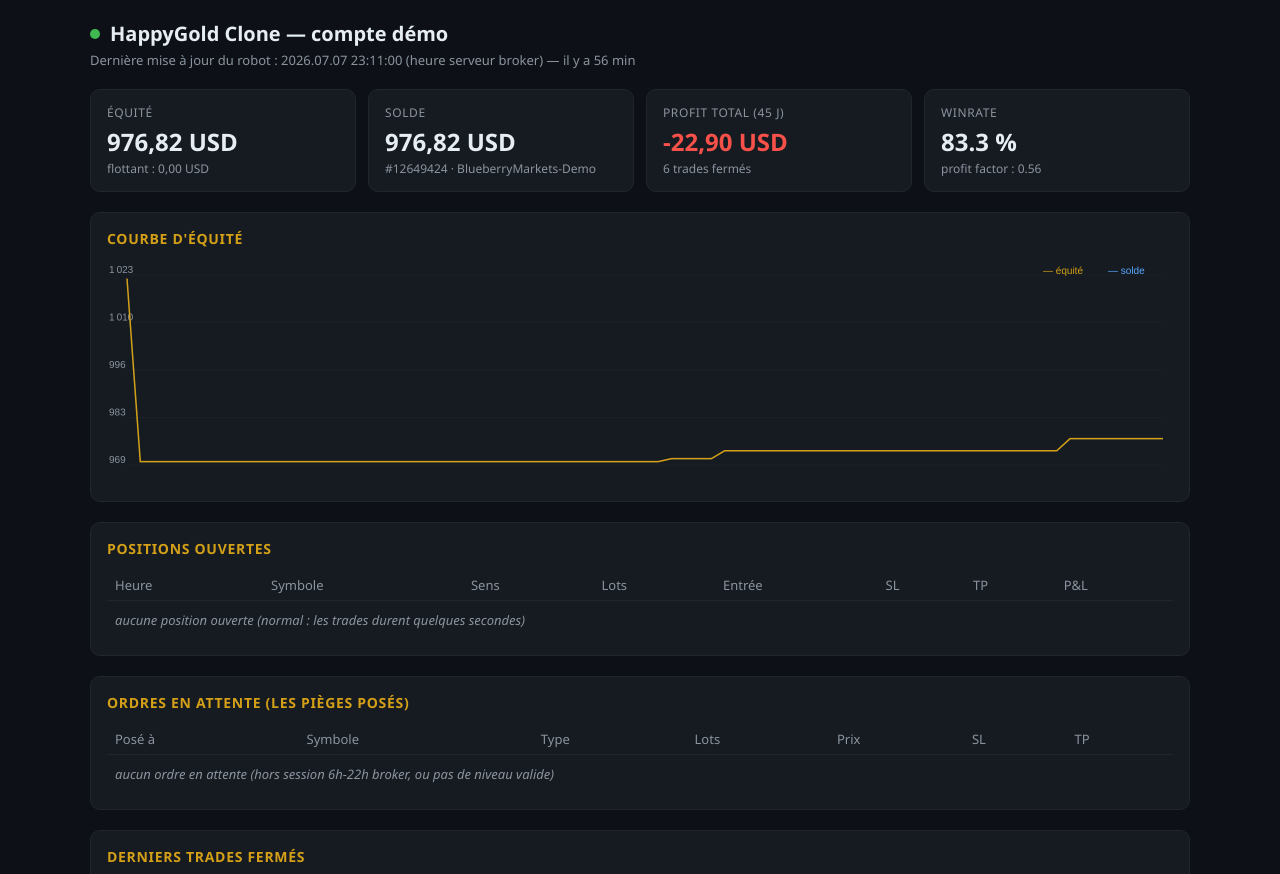
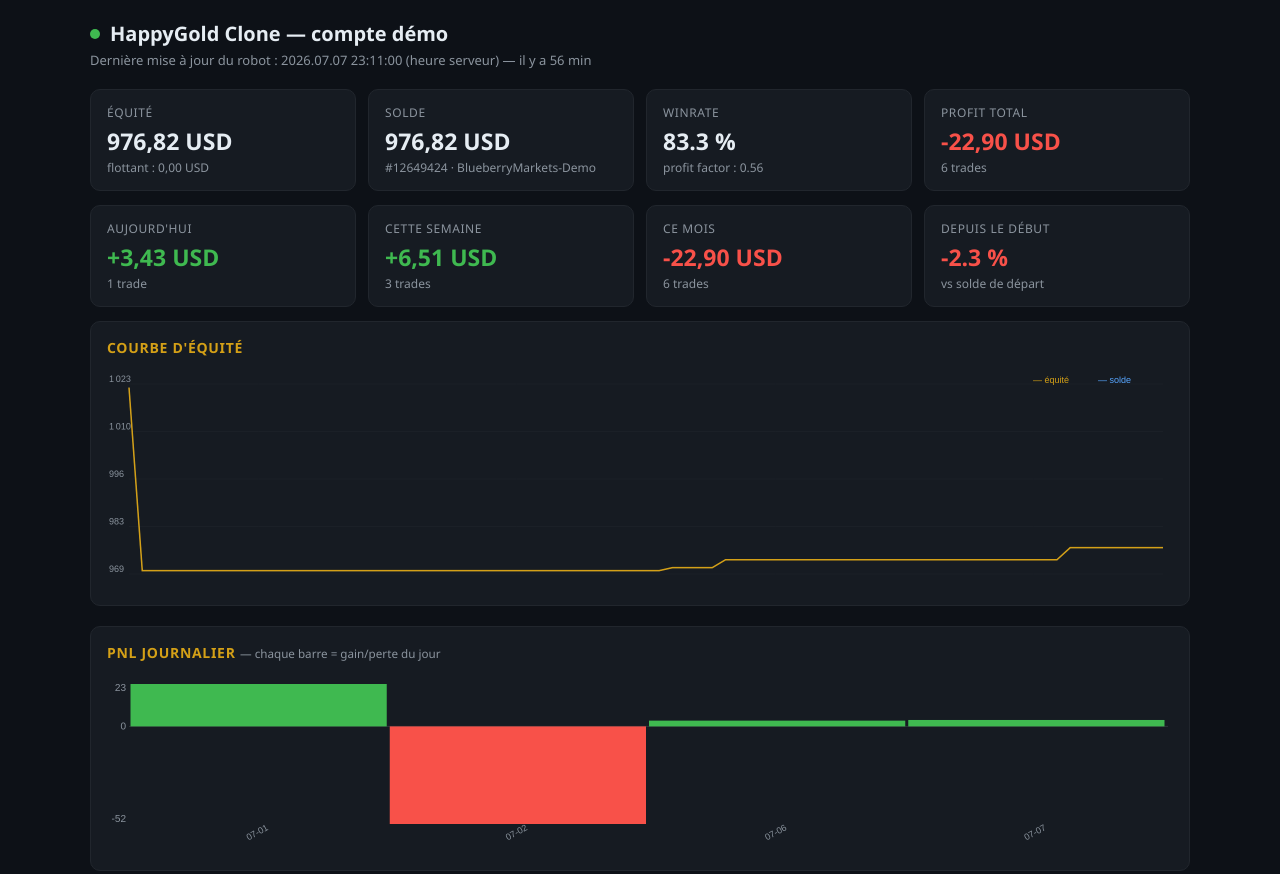
Before and after one commit to Fulflock/hgclone-monitor, a plain HTML site: page docs/index.html in a window 1280 px wide. Shown: the top 874 px of the page. Drawn offline with Linux system fonts and the light colour scheme.

Commit message:
Dashboard: PnL daily/weekly/monthly + graphiques barres
Co-Authored-By: claude-flow <ruv@ruv.net>

```diff
--- a/docs/index.html
+++ b/docs/index.html
@@ -17,15 +17,16 @@
   h1 .dot { width: 10px; height: 10px; border-radius: 50%; background: var(--green); display: inline-block; }
   h1 .dot.stale { background: var(--red); }
   .sub { color: var(--muted); font-size: 13px; margin-bottom: 20px; }
-  .cards { display: grid; grid-template-columns: repeat(auto-fit, minmax(160px, 1fr)); gap: 12px; margin-bottom: 20px; }
+  .cards { display: grid; grid-template-columns: repeat(auto-fit, minmax(150px, 1fr)); gap: 12px; margin-bottom: 14px; }
   .card { background: var(--card); border: 1px solid var(--border); border-radius: 10px; padding: 14px 16px; }
   .card .lbl { color: var(--muted); font-size: 12px; text-transform: uppercase; letter-spacing: .05em; }
-  .card .val { font-size: 24px; font-weight: 600; margin-top: 4px; }
+  .card .val { font-size: 23px; font-weight: 600; margin-top: 4px; }
   .card .val.pos { color: var(--green); } .card .val.neg { color: var(--red); }
   .card .det { color: var(--muted); font-size: 12px; margin-top: 2px; }
   .panel { background: var(--card); border: 1px solid var(--border); border-radius: 10px; padding: 16px; margin-bottom: 20px; }
   .panel h2 { font-size: 14px; color: var(--gold); margin-bottom: 12px; text-transform: uppercase; letter-spacing: .05em; }
-  canvas { width: 100%; height: 220px; }
+  .panel h2 small { color: var(--muted); text-transform: none; letter-spacing: 0; font-weight: 400; }
+  canvas { width: 100%; display: block; }
   table { width: 100%; border-collapse: collapse; font-size: 13px; }
   th { text-align: left; color: var(--muted); font-weight: 500; padding: 6px 8px; border-bottom: 1px solid var(--border); }
   td { padding: 7px 8px; border-bottom: 1px solid var(--border); }
@@ -34,6 +35,8 @@
   .pos { color: var(--green); } .neg { color: var(--red); }
   .empty { color: var(--muted); font-style: italic; padding: 10px 8px; }
   .warn { background: #3d1d1d; border: 1px solid var(--red); color: #ffb3ae; border-radius: 10px; padding: 12px 16px; margin-bottom: 20px; display: none; }
+  .grid2 { display: grid; grid-template-columns: 1fr 1fr; gap: 20px; }
+  @media (max-width: 760px) { .grid2 { grid-template-columns: 1fr; } }
   @media (max-width: 640px) { .card .val { font-size: 19px; } body { padding: 10px; } }
 </style>
 </head>
@@ -46,11 +49,25 @@
   <div class="cards">
     <div class="card"><div class="lbl">Équité</div><div class="val" id="equity">—</div><div class="det" id="floating"></div></div>
     <div class="card"><div class="lbl">Solde</div><div class="val" id="balance">—</div><div class="det" id="account"></div></div>
-    <div class="card"><div class="lbl">Profit total (45 j)</div><div class="val" id="ptotal">—</div><div class="det" id="ntrades"></div></div>
     <div class="card"><div class="lbl">Winrate</div><div class="val" id="wr">—</div><div class="det" id="pf"></div></div>
+    <div class="card"><div class="lbl">Profit total</div><div class="val" id="ptotal">—</div><div class="det" id="ntrades"></div></div>
   </div>
 
-  <div class="panel"><h2>Courbe d'équité</h2><canvas id="chart" width="1060" height="220"></canvas></div>
+  <div class="cards">
+    <div class="card"><div class="lbl">Aujourd'hui</div><div class="val" id="pnlDay">—</div><div class="det" id="nDay"></div></div>
+    <div class="card"><div class="lbl">Cette semaine</div><div class="val" id="pnlWeek">—</div><div class="det" id="nWeek"></div></div>
+    <div class="card"><div class="lbl">Ce mois</div><div class="val" id="pnlMonth">—</div><div class="det" id="nMonth"></div></div>
+    <div class="card"><div class="lbl">Depuis le début</div><div class="val" id="pnlPct">—</div><div class="det">vs solde de départ</div></div>
+  </div>
+
+  <div class="panel"><h2>Courbe d'équité</h2><canvas id="chart" height="440"></canvas></div>
+
+  <div class="panel"><h2>PnL journalier <small>— chaque barre = gain/perte du jour</small></h2><canvas id="daily" height="360"></canvas></div>
+
+  <div class="grid2">
+    <div class="panel"><h2>PnL hebdomadaire</h2><canvas id="weekly" height="360"></canvas></div>
+    <div class="panel"><h2>PnL mensuel</h2><canvas id="monthly" height="360"></canvas></div>
+  </div>
 
   <div class="panel"><h2>Positions ouvertes</h2>
     <table><thead><tr><th>Heure</th><th>Symbole</th><th>Sens</th><th>Lots</th><th>Entrée</th><th>SL</th><th>TP</th><th>P&amp;L</th></tr></thead>
@@ -64,32 +81,90 @@
     <table><thead><tr><th>Heure</th><th>Symbole</th><th>Sens</th><th>Lots</th><th>Sortie</th><th>P&amp;L</th><th>Note</th></tr></thead>
     <tbody id="deals"></tbody></table></div>
 
-  <div class="sub">Mise à jour automatique par le robot toutes les heures · page rafraîchie toutes les 5 min</div>
+  <div class="sub">Mise à jour automatique par le robot toutes les heures · page rafraîchie toutes les 5 min · heures = heure serveur du broker</div>
 </div>
 
 <script>
 const RAW_URL = "https://raw.githubusercontent.com/Fulflock/hgclone-monitor/main/data/state.json";
 const fmt = (v, cur) => Number(v).toLocaleString("fr-FR", {minimumFractionDigits: 2, maximumFractionDigits: 2}) + (cur ? " " + cur : "");
+const sign = v => (v > 0 ? "+" : "") + v.toLocaleString("fr-FR", {minimumFractionDigits: 2, maximumFractionDigits: 2});
 const cls = v => v > 0 ? "pos" : v < 0 ? "neg" : "";
 
-function drawChart(hist) {
+// --- parsing date broker "2026.07.07 15:09:43" ---
+function parseDT(s) { return new Date(s.replace(/\./g, "-").replace(" ", "T")); }
+function dayKey(d) { return d.toISOString().slice(0, 10); }
+function monthKey(d) { return d.toISOString().slice(0, 7); }
+function isoWeek(d) {
+  const dt = new Date(Date.UTC(d.getFullYear(), d.getMonth(), d.getDate()));
+  const day = dt.getUTCDay() || 7;
+  dt.setUTCDate(dt.getUTCDate() + 4 - day);
+  const yStart = new Date(Date.UTC(dt.getUTCFullYear(), 0, 1));
+  const wk = Math.ceil(((dt - yStart) / 86400000 + 1) / 7);
+  return dt.getUTCFullYear() + "-S" + String(wk).padStart(2, "0");
+}
+
+function bucket(deals, keyFn) {
+  const m = new Map();
+  for (const t of deals) {
+    const d = parseDT(t.time);
+    if (isNaN(d)) continue;
+    const k = keyFn(d);
+    if (!m.has(k)) m.set(k, {pnl: 0, n: 0});
+    const b = m.get(k); b.pnl += Number(t.profit); b.n++;
+  }
+  return [...m.entries()].sort((a, b) => a[0] < b[0] ? -1 : 1); // chrono
+}
+
+// --- bar chart PnL (vert/rouge autour du zéro) ---
+function drawBars(id, data, cur, maxBars) {
+  const c = document.getElementById(id), ctx = c.getContext("2d");
+  const W = c.width = c.offsetWidth * 2, H = c.height = c.height ? c.offsetHeight * 2 : 720;
+  ctx.clearRect(0, 0, W, H);
+  if (!data.length) { ctx.fillStyle = "#8b949e"; ctx.font = "22px sans-serif"; ctx.fillText("Aucune donnée pour l'instant", 20, H / 2); return; }
+  data = data.slice(-maxBars);
+  const vals = data.map(d => d[1].pnl);
+  const mx = Math.max(0.01, ...vals), mn = Math.min(0, ...vals);
+  const pad = 44, padB = 60, padT = 20;
+  const zeroY = padT + (H - padT - padB) * (mx / (mx - mn || 1));
+  const Y = v => padT + (H - padT - padB) * ((mx - v) / (mx - mn || 1));
+  // grille + axe zéro
+  ctx.strokeStyle = "#30363d"; ctx.lineWidth = 2; ctx.beginPath(); ctx.moveTo(pad, zeroY); ctx.lineTo(W - 10, zeroY); ctx.stroke();
+  ctx.fillStyle = "#8b949e"; ctx.font = "20px sans-serif"; ctx.textAlign = "right";
+  ctx.fillText("0", pad - 6, zeroY + 6);
+  ctx.fillText(Math.round(mx).toLocaleString("fr-FR"), pad - 6, Y(mx) + 14);
+  if (mn < 0) ctx.fillText(Math.round(mn).toLocaleString("fr-FR"), pad - 6, Y(mn) - 4);
+  const n = data.length, gap = 6, bw = Math.max(3, (W - pad - 14 - gap * n) / n);
+  ctx.textAlign = "center";
+  data.forEach((d, i) => {
+    const v = d[1].pnl, x = pad + gap / 2 + i * (bw + gap);
+    ctx.fillStyle = v >= 0 ? "#3fb950" : "#f85149";
+    const top = Math.min(Y(v), zeroY), h = Math.max(2, Math.abs(Y(v) - zeroY));
+    ctx.fillRect(x, top, bw, h);
+    // label espacé pour lisibilité
+    const step = Math.ceil(n / 12);
+    if (i % step === 0 || i === n - 1) {
+      ctx.fillStyle = "#8b949e"; ctx.font = "18px sans-serif";
+      let lbl = d[0].replace(/^\d{4}-/, "");
+      ctx.save(); ctx.translate(x + bw / 2, H - padB + 22); ctx.rotate(-0.5);
+      ctx.fillText(lbl, 0, 0); ctx.restore();
+    }
+  });
+}
+
+function drawEquity(hist) {
   const c = document.getElementById("chart"), ctx = c.getContext("2d");
   const W = c.width = c.offsetWidth * 2, H = c.height = 440;
   ctx.clearRect(0, 0, W, H);
-  if (!hist || hist.length < 2) { ctx.fillStyle = "#8b949e"; ctx.font = "24px sans-serif"; ctx.fillText("Pas encore assez de points (revenez dans quelques heures)", 20, H/2); return; }
-  const eq = hist.map(p => p.eq), bal = hist.map(p => p.bal);
-  const all = eq.concat(bal), mn = Math.min(...all) * 0.999, mx = Math.max(...all) * 1.001;
-  const X = i => 40 + (W - 60) * i / (hist.length - 1);
+  if (!hist || hist.length < 2) { ctx.fillStyle = "#8b949e"; ctx.font = "22px sans-serif"; ctx.fillText("Courbe disponible après quelques heures de données", 20, H / 2); return; }
+  const eq = hist.map(p => p.eq), bal = hist.map(p => p.bal), all = eq.concat(bal);
+  const mn = Math.min(...all) * 0.999, mx = Math.max(...all) * 1.001;
+  const X = i => 44 + (W - 64) * i / (hist.length - 1);
   const Y = v => H - 30 - (H - 60) * (v - mn) / (mx - mn || 1);
-  ctx.strokeStyle = "#21262d"; ctx.lineWidth = 1; ctx.fillStyle = "#8b949e"; ctx.font = "20px sans-serif";
-  for (let g = 0; g <= 4; g++) { const v = mn + (mx - mn) * g / 4, y = Y(v);
-    ctx.beginPath(); ctx.moveTo(40, y); ctx.lineTo(W - 20, y); ctx.stroke();
-    ctx.fillText(Math.round(v).toLocaleString("fr-FR"), 4, y - 4); }
-  const line = (arr, color, w) => { ctx.strokeStyle = color; ctx.lineWidth = w; ctx.beginPath();
-    arr.forEach((v, i) => i ? ctx.lineTo(X(i), Y(v)) : ctx.moveTo(X(0), Y(v))); ctx.stroke(); };
+  ctx.strokeStyle = "#21262d"; ctx.lineWidth = 1; ctx.fillStyle = "#8b949e"; ctx.font = "18px sans-serif"; ctx.textAlign = "left";
+  for (let g = 0; g <= 4; g++) { const v = mn + (mx - mn) * g / 4, y = Y(v); ctx.beginPath(); ctx.moveTo(44, y); ctx.lineTo(W - 20, y); ctx.stroke(); ctx.fillText(Math.round(v).toLocaleString("fr-FR"), 4, y - 4); }
+  const line = (arr, color, w) => { ctx.strokeStyle = color; ctx.lineWidth = w; ctx.beginPath(); arr.forEach((v, i) => i ? ctx.lineTo(X(i), Y(v)) : ctx.moveTo(X(0), Y(v))); ctx.stroke(); };
   line(bal, "#58a6ff", 2); line(eq, "#d4a017", 3);
-  ctx.fillStyle = "#d4a017"; ctx.fillText("— équité", W - 260, 28);
-  ctx.fillStyle = "#58a6ff"; ctx.fillText("— solde", W - 130, 28);
+  ctx.fillStyle = "#d4a017"; ctx.fillText("— équité", W - 280, 28); ctx.fillStyle = "#58a6ff"; ctx.fillText("— solde", W - 150, 28);
 }
 
 async function refresh() {
@@ -99,46 +174,54 @@ async function refresh() {
     const s = await r.json();
     const cur = s.account.currency;
     document.getElementById("equity").textContent = fmt(s.account.equity, cur);
-    const fl = document.getElementById("floating");
-    fl.textContent = "flottant : " + fmt(s.account.floating, cur);
-    fl.className = "det " + cls(s.account.floating);
+    const fl = document.getElementById("floating"); fl.textContent = "flottant : " + fmt(s.account.floating, cur); fl.className = "det " + cls(s.account.floating);
     document.getElementById("balance").textContent = fmt(s.account.balance, cur);
     document.getElementById("account").textContent = "#" + s.account.login + " · " + s.account.server;
-    const pt = document.getElementById("ptotal");
-    pt.textContent = fmt(s.stats.profit_total, cur);
-    pt.className = "val " + cls(s.stats.profit_total);
-    document.getElementById("ntrades").textContent = s.stats.n + " trades fermés";
     document.getElementById("wr").textContent = s.stats.winrate + " %";
     document.getElementById("pf").textContent = "profit factor : " + s.stats.profit_factor;
+    const pt = document.getElementById("ptotal"); pt.textContent = sign(Number(s.stats.profit_total)) + " " + cur; pt.className = "val " + cls(s.stats.profit_total);
+    document.getElementById("ntrades").textContent = s.stats.n + " trades";
 
-    // format MT5 "2026.07.02 12:00:00" -> ISO
-    const ts = new Date(s.updated_gmt.replace(/\./g, "-").replace(" ", "T") + "Z").getTime();
-    const ageMin = isNaN(ts) ? null : (Date.now() - ts) / 60000;
+    // --- PnL par période (calculé depuis les trades) ---
+    const deals = s.deals || [];
+    const ref = parseDT(s.updated_gmt && s.updated_gmt !== "1970.01.01 00:00:00" ? s.updated : (deals[0] ? deals[0].time : "2000.01.01 00:00:00"));
+    const kD = isNaN(ref) ? "" : dayKey(ref), kW = isNaN(ref) ? "" : isoWeek(ref), kM = isNaN(ref) ? "" : monthKey(ref);
+    const bDay = bucket(deals, dayKey), bWeek = bucket(deals, isoWeek), bMonth = bucket(deals, monthKey);
+    const find = (arr, k) => (arr.find(e => e[0] === k) || [null, {pnl: 0, n: 0}])[1];
+    const setCard = (idV, idN, b) => { const el = document.getElementById(idV); el.textContent = sign(b.pnl) + " " + cur; el.className = "val " + cls(b.pnl); document.getElementById(idN).textContent = b.n + " trade" + (b.n > 1 ? "s" : ""); };
+    setCard("pnlDay", "nDay", find(bDay, kD));
+    setCard("pnlWeek", "nWeek", find(bWeek, kW));
+    setCard("pnlMonth", "nMonth", find(bMonth, kM));
+    // % depuis le début : solde actuel vs (solde - profit total)
+    const start = Number(s.account.balance) - Number(s.stats.profit_total);
+    const pct = start > 0 ? (Number(s.stats.profit_total) / start * 100) : 0;
+    const pp = document.getElementById("pnlPct"); pp.textContent = (pct >= 0 ? "+" : "") + pct.toFixed(1) + " %"; pp.className = "val " + cls(pct);
+
+    const ageMin = isNaN(parseDT(s.updated_gmt)) ? null : (Date.now() - new Date(s.updated_gmt.replace(/\./g, "-").replace(" ", "T") + "Z").getTime()) / 60000;
     const hasData = s.account && s.account.login > 0;
     document.getElementById("sub").textContent = hasData && ageMin !== null
-      ? "Dernière mise à jour du robot : " + s.updated + " (heure serveur broker) — il y a " + Math.max(0, Math.round(ageMin)) + " min"
+      ? "Dernière mise à jour du robot : " + s.updated + " (heure serveur) — il y a " + Math.max(0, Math.round(ageMin)) + " min"
       : "En attente de la première mise à jour du robot depuis le VPS…";
     const stale = !hasData || ageMin === null || ageMin > 120;
     document.getElementById("dot").className = "dot" + (stale ? " stale" : "");
     document.getElementById("warn").style.display = (hasData && ageMin !== null && ageMin > 120) ? "block" : "none";
 
-    const fill = (id, rows, render, emptyMsg, cols) => {
-      const el = document.getElementById(id);
-      el.innerHTML = rows && rows.length ? rows.map(render).join("") : `<tr><td class="empty" colspan="${cols}">${emptyMsg}</td></tr>`;
-    };
-    fill("positions", s.positions, p => `<tr><td>${p.time}</td><td>${p.symbol}</td><td class="${p.type}">${p.type.toUpperCase()}</td><td>${p.volume}</td><td>${p.entry}</td><td>${p.sl}</td><td>${p.tp}</td><td class="${cls(p.profit)}">${fmt(p.profit, cur)}</td></tr>`,
-      "aucune position ouverte (normal : les trades durent quelques secondes)", 8);
-    fill("orders", s.orders, o => `<tr><td>${o.time}</td><td>${o.symbol}</td><td class="${o.type.startsWith("buy") ? "buy" : "sell"}">${o.type.toUpperCase()}</td><td>${o.volume}</td><td>${o.price}</td><td>${o.sl}</td><td>${o.tp}</td></tr>`,
-      "aucun ordre en attente (hors session 6h-22h broker, ou pas de niveau valide)", 7);
-    fill("deals", s.deals, d => `<tr><td>${d.time}</td><td>${d.symbol}</td><td class="${d.side}">${d.side.toUpperCase()}</td><td>${d.volume}</td><td>${d.price}</td><td class="${cls(d.profit)}">${fmt(d.profit, cur)}</td><td>${d.comment || ""}</td></tr>`,
-      "aucun trade fermé pour l'instant", 7);
-    drawChart(s.history);
+    const fill = (id, rows, render, emptyMsg, cols) => { const el = document.getElementById(id); el.innerHTML = rows && rows.length ? rows.map(render).join("") : `<tr><td class="empty" colspan="${cols}">${emptyMsg}</td></tr>`; };
+    fill("positions", s.positions, p => `<tr><td>${p.time}</td><td>${p.symbol}</td><td class="${p.type}">${p.type.toUpperCase()}</td><td>${p.volume}</td><td>${p.entry}</td><td>${p.sl}</td><td>${p.tp}</td><td class="${cls(p.profit)}">${fmt(p.profit, cur)}</td></tr>`, "aucune position ouverte (normal : les trades durent quelques secondes)", 8);
+    fill("orders", s.orders, o => `<tr><td>${o.time}</td><td>${o.symbol}</td><td class="${o.type.startsWith("buy") ? "buy" : "sell"}">${o.type.toUpperCase()}</td><td>${o.volume}</td><td>${o.price}</td><td>${o.sl}</td><td>${o.tp}</td></tr>`, "aucun ordre en attente (hors session 6h-22h serveur, ou pas de niveau valide)", 7);
+    fill("deals", deals, d => `<tr><td>${d.time}</td><td>${d.symbol}</td><td class="${d.side}">${d.side.toUpperCase()}</td><td>${d.volume}</td><td>${d.price}</td><td class="${cls(d.profit)}">${fmt(d.profit, cur)}</td><td>${d.comment || ""}</td></tr>`, "aucun trade fermé pour l'instant", 7);
+
+    drawEquity(s.history);
+    drawBars("daily", bDay, cur, 30);
+    drawBars("weekly", bWeek, cur, 12);
+    drawBars("monthly", bMonth, cur, 12);
   } catch (e) {
     document.getElementById("sub").textContent = "En attente des premières données du robot… (" + e.message + ")";
   }
 }
 refresh();
 setInterval(refresh, 5 * 60 * 1000);
+window.addEventListener("resize", refresh);
 </script>
 </body>
 </html>
```
